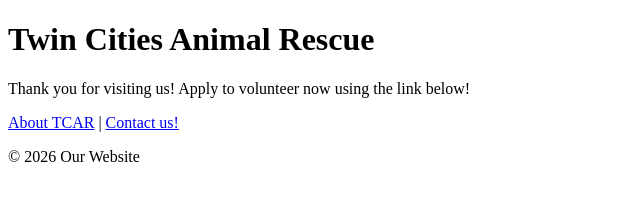
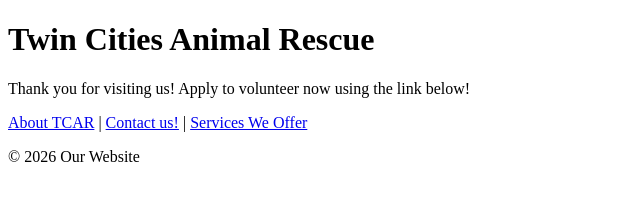
Before and after one commit to tmcnutts/tcar, a plain HTML site: page docs/index.html in a window 1280 px wide. Shown: the whole page, without its empty margins (0-640 px from the left). Drawn offline with Linux system fonts and the light colour scheme.

Commit message:
Add 'Services We Offer' link to navigation

```diff
--- a/docs/index.html
+++ b/docs/index.html
@@ -16,6 +16,8 @@
       <a href="about.html">About TCAR</a>
       <span> | </span>
       <a href="contact.html">Contact us!</a>
+      <span> | </span>
+      <a href="services.html">Services We Offer</a>
     </nav>
   </main>
 
```
